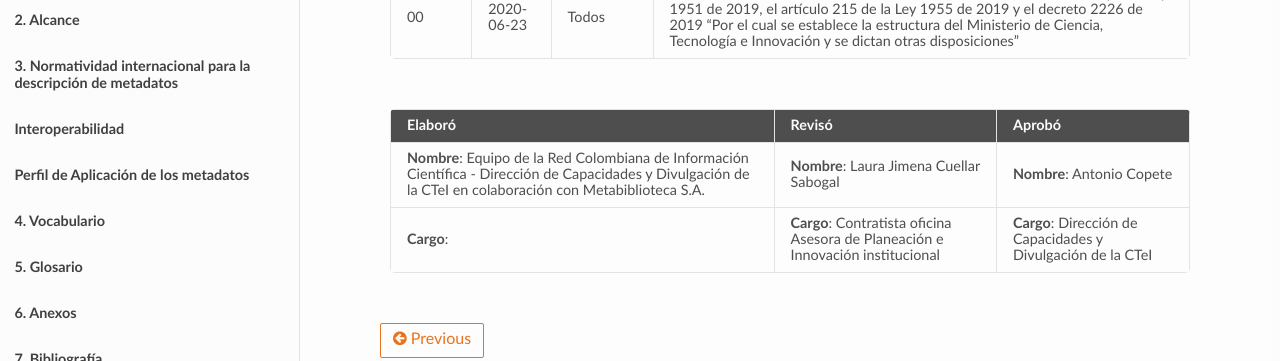
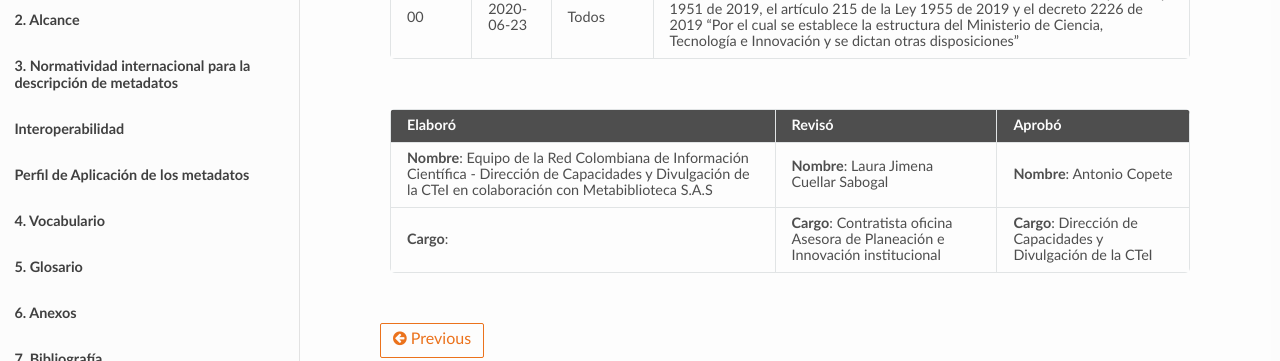
Before and after one commit to rcic/openaire4, a Sphinx documentation site: the page built from docs/controlcambios.rst, in a window 1280 px wide. Shown: the part 232-593 px from the top of the page. Built offline with Sphinx 7.4.7 and the Read the Docs theme 2.0.0, drawn with Linux system fonts in a browser that asks for light colours; some web fonts are replaced; a script that is not in the unit is left out.

```diff
--- a/docs/controlcambios.rst
+++ b/docs/controlcambios.rst
@@ -11,10 +11,12 @@ Control de Cambios
 | 00        | 2020-06-23   | Todos       | Se crea la versión 00 del documento de conformidad con los definido por la Ley 1951 de 2019, el artículo 215 de la Ley 1955 de 2019 y el decreto 2226 de 2019 "Por el cual se establece la estructura del Ministerio de Ciencia, Tecnología e Innovación y se dictan otras disposiciones"   |
 +-----------+--------------+-------------+---------------------------------------------------------------------------------------------------------------------------------------------------------------------------------------------------------------------------------------------------------------------------------------------+
 
-+-----------------------------------------------------------------------------------------------------------------------------------------------------------------+-----------------------------------------------------------------------------------+----------------------------------------------------------------+
-| Elaboró                                                                                                                                                         | Revisó                                                                            | Aprobó                                                         |
-+=================================================================================================================================================================+===================================================================================+================================================================+
-| **Nombre**: Equipo de la Red Colombiana de Información Científica - Dirección de Capacidades y Divulgación de la CTeI en colaboración con Metabiblioteca S.A.   | **Nombre**: Laura Jimena Cuellar Sabogal                                          | **Nombre**: Antonio Copete                                     |
-+-----------------------------------------------------------------------------------------------------------------------------------------------------------------+-----------------------------------------------------------------------------------+----------------------------------------------------------------+
-| **Cargo**:                                                                                                                                                      | **Cargo**: Contratista oficina Asesora de Planeación e Innovación institucional   | **Cargo**: Dirección de Capacidades y Divulgación de la CTeI   |
-+-----------------------------------------------------------------------------------------------------------------------------------------------------------------+-----------------------------------------------------------------------------------+----------------------------------------------------------------+
++-------------------------------------------------------------------------+-----------------------------------------------------------------------------------+----------------------------------------------------------------+
+| Elaboró                                                                 | Revisó                                                                            | Aprobó                                                         |
++=========================================================================+===================================================================================+================================================================+
+| **Nombre**: Equipo de la Red Colombiana de Información Científica -     |                                                                                   |                                                                |
+| Dirección de Capacidades y Divulgación de la CTeI                       |                                                                                   |                                                                |
+| en colaboración con Metabiblioteca S.A.S                                | **Nombre**: Laura Jimena Cuellar Sabogal                                          | **Nombre**: Antonio Copete                                     |
++-------------------------------------------------------------------------+-----------------------------------------------------------------------------------+----------------------------------------------------------------+
+| **Cargo**:                                                              | **Cargo**: Contratista oficina Asesora de Planeación e Innovación institucional   | **Cargo**: Dirección de Capacidades y Divulgación de la CTeI   |
++-------------------------------------------------------------------------+-----------------------------------------------------------------------------------+----------------------------------------------------------------+
```
